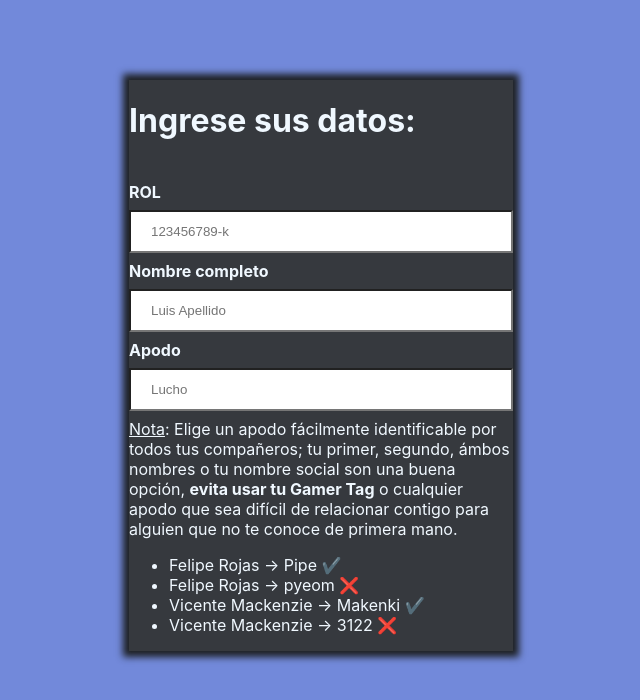
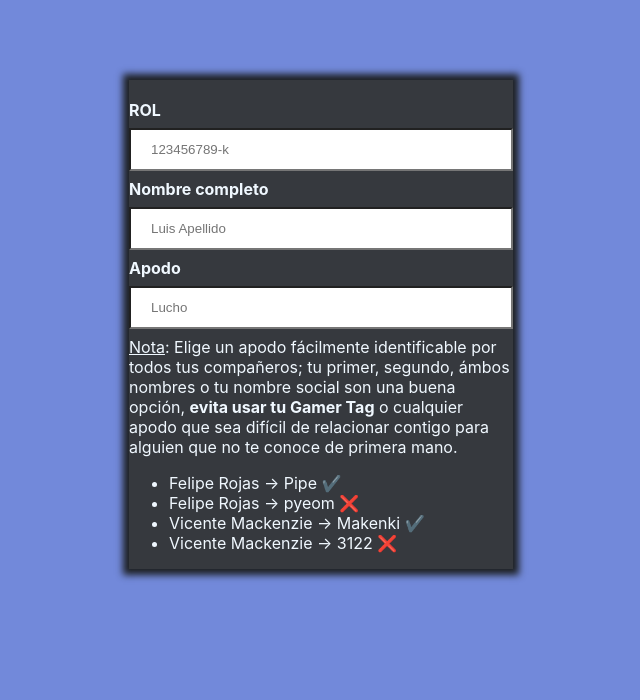
Before and after one commit to pyeom/primos-signup, a React (Create React App) app: page / in a window 1280 px wide. Shown: the top 700 px of the page, without its empty margins (319-959 px from the left). Built offline with nearby package versions, Linux system fonts and the light colour scheme.

Commit message:
change input

```diff
--- a/src/App.js
+++ b/src/App.js
@@ -5,7 +5,6 @@ export default function App() {
   return (
     <div className="App">
       <div className='Container'>
-        <h1 style={{color:'aliceblue'}}>Ingrese sus datos:</h1>
         <Form className="Form"/>
       </div>
     </div>
```
